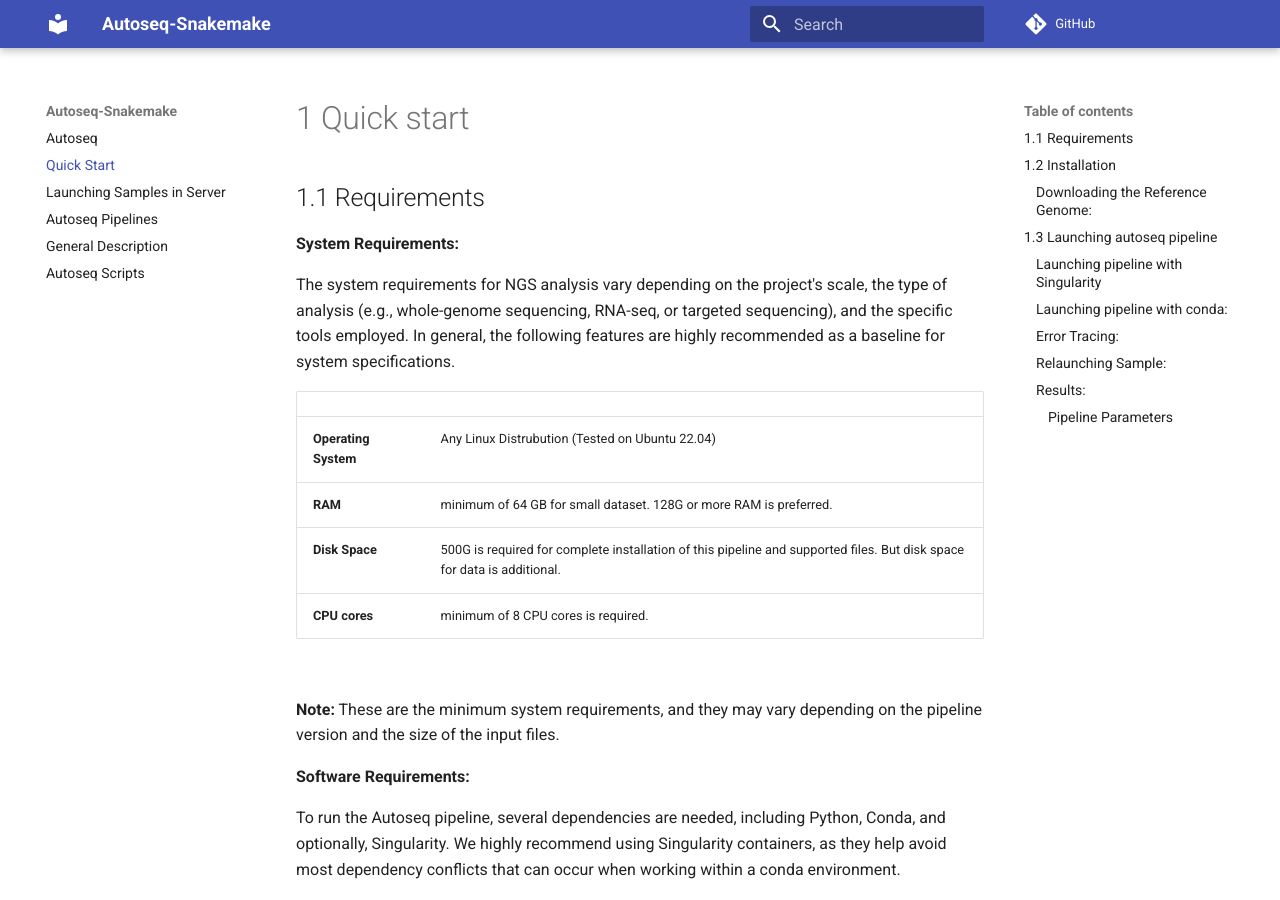
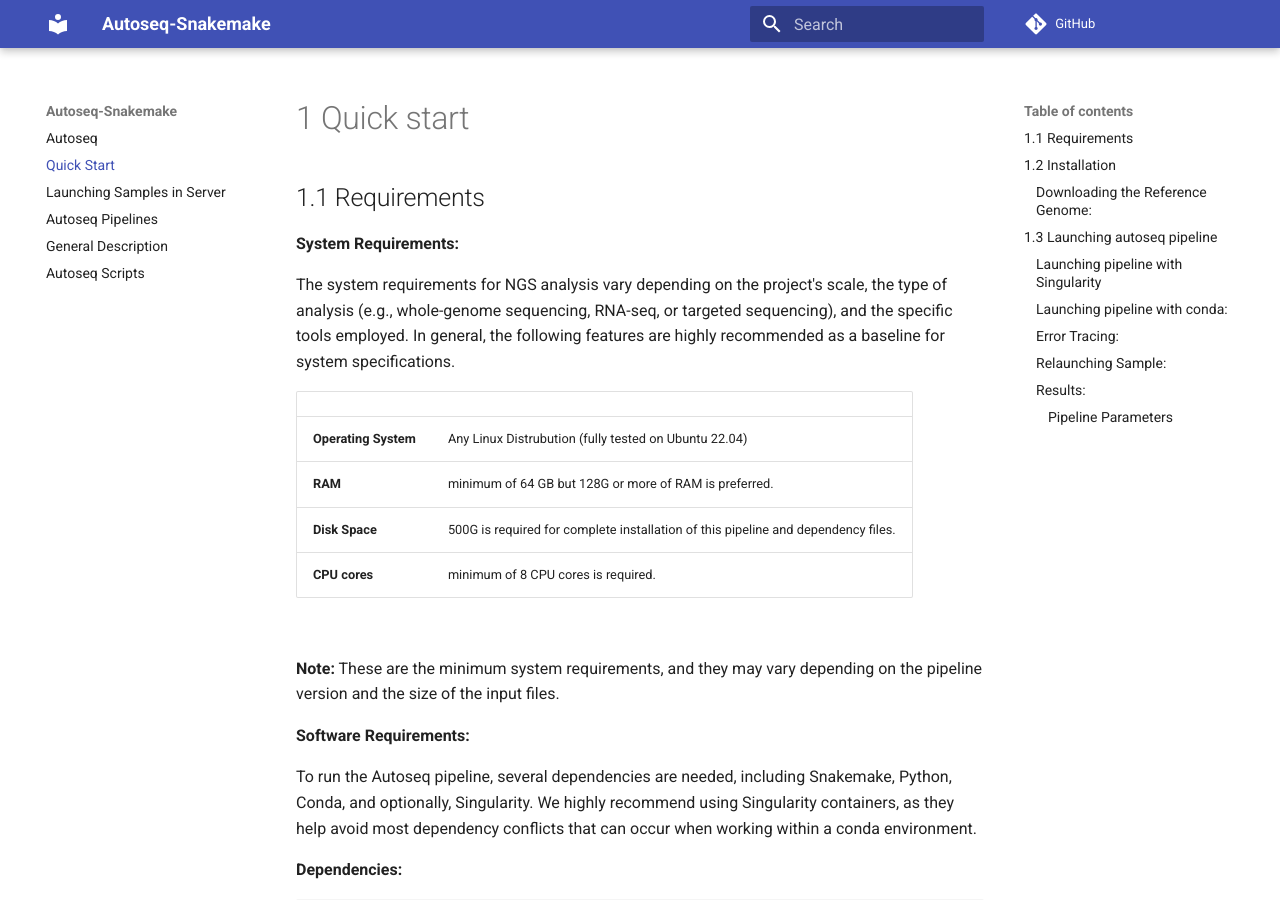
Before and after one commit to ClinSeq/autoseq-snakemake, an MkDocs documentation site: the page built from docs/quick_start.md, in a window 1280 px wide and 900 px high. Built offline with MkDocs 1.6.1 and Material for MkDocs 9.7.7, drawn with Linux system fonts in a browser that asks for light colours; comment, search, counter and statistics services are not loaded.

Commit message:
Update quick_start.md

```diff
--- a/docs/quick_start.md
+++ b/docs/quick_start.md
@@ -8,9 +8,9 @@ The system requirements for NGS analysis vary depending on the project's scale,
 
 |||
 |----------------------|----------------|
-| **Operating System** |  Any Linux Distrubution (Tested on Ubuntu 22.04)  |
-| **RAM**              |  minimum of 64 GB for small dataset. 128G or more RAM is preferred.|
-| **Disk Space**       |  500G is required for complete installation of this pipeline and supported files. But disk space for data is additional.|
+| **Operating System** |  Any Linux Distrubution (fully tested on Ubuntu 22.04)  |
+| **RAM**              |  minimum of 64 GB but 128G or more of RAM is preferred.|
+| **Disk Space**       |  500G is required for complete installation of this pipeline and dependency files.|
 | **CPU cores**        |  minimum of 8 CPU cores is required. |
 
 <br>
@@ -18,7 +18,7 @@ The system requirements for NGS analysis vary depending on the project's scale,
 
 **Software Requirements:**
 
-To run the Autoseq pipeline, several dependencies are needed, including Python, Conda, and optionally, Singularity. We highly recommend using Singularity containers, as they help avoid most dependency conflicts that can occur when working within a conda environment.
+To run the Autoseq pipeline, several dependencies are needed, including Snakemake, Python, Conda, and optionally, Singularity. We highly recommend using Singularity containers, as they help avoid most dependency conflicts that can occur when working within a conda environment.
 
 **Dependencies:**
 
```
